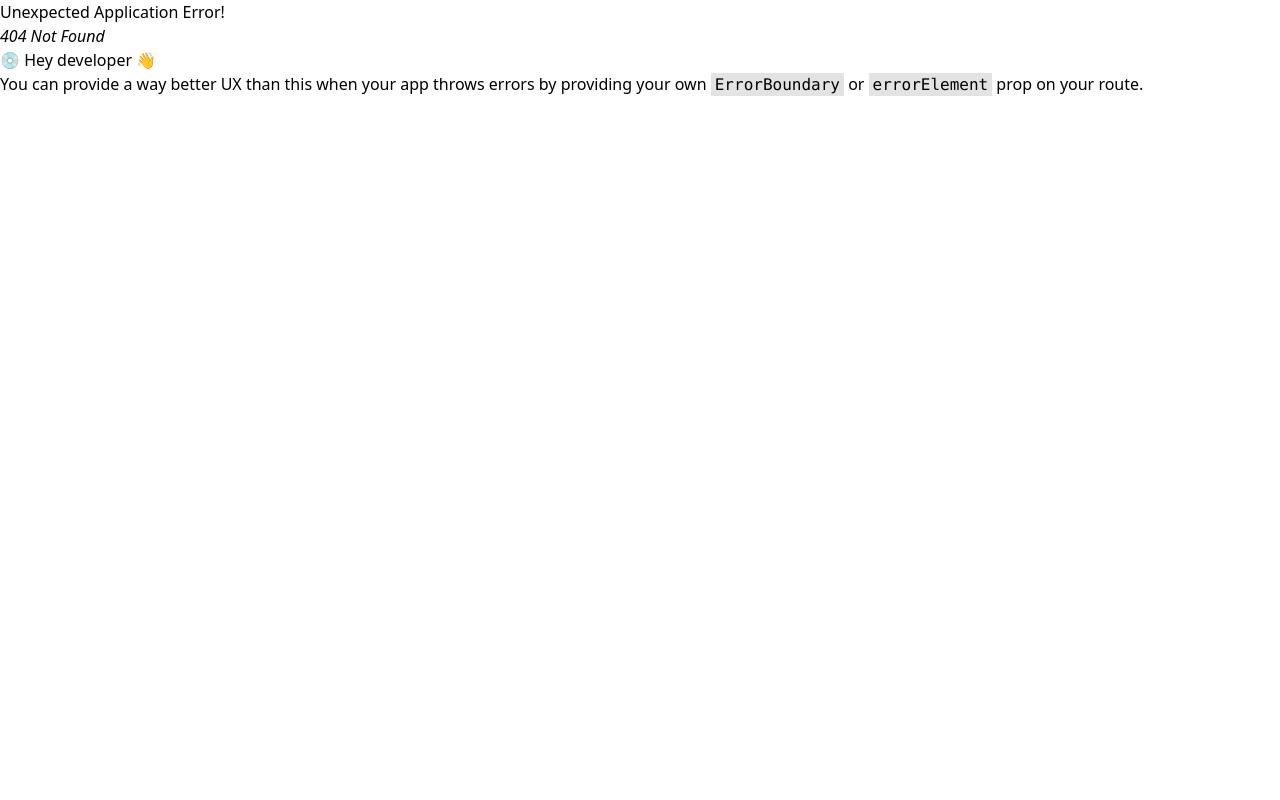
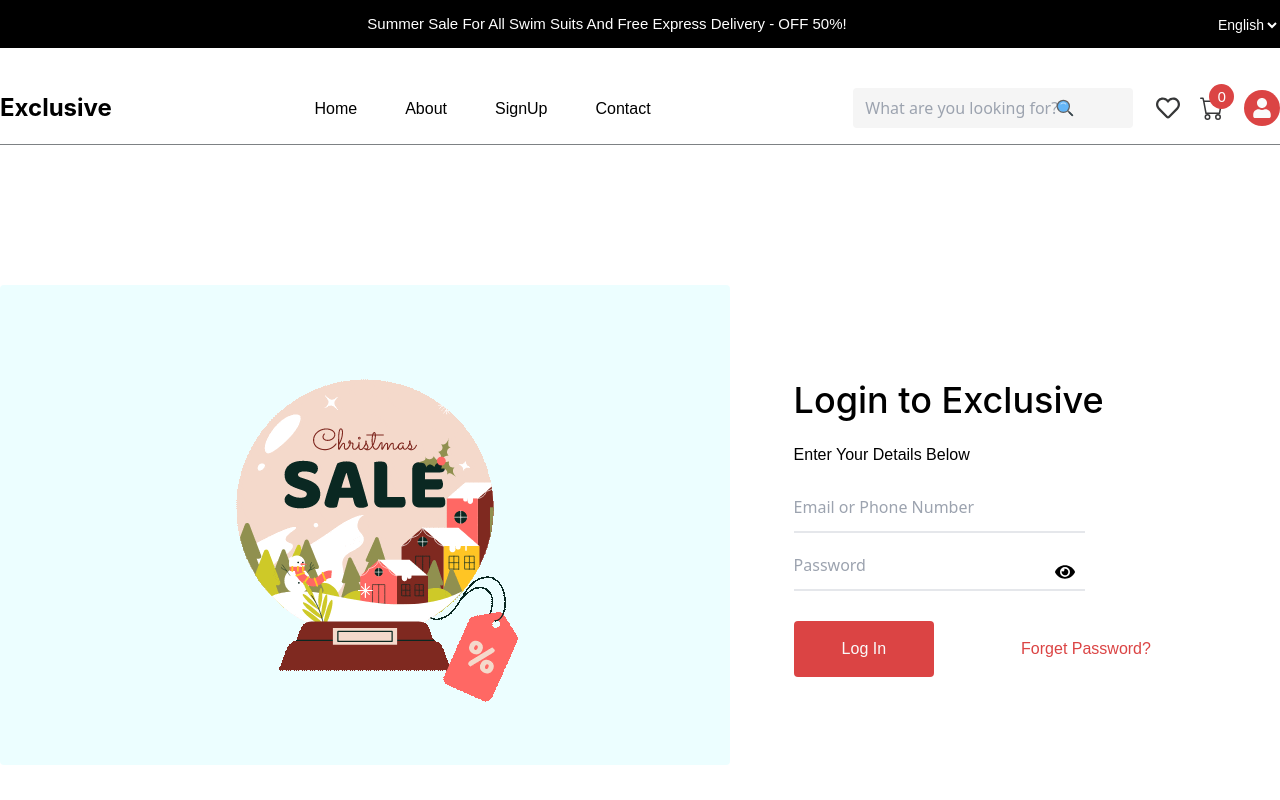
Before and after one commit to BeeJoy-1/Exclusive_E-commerce, a React (Vite) app: page /Login in a window 1280 px wide. Before the commit this address had no page. Shown: the top 800 px of the page. Built offline with nearby package versions, Linux system fonts and the light colour scheme.

Commit message:
did the login page

```diff
--- a/package.json
+++ b/package.json
@@ -11,13 +11,15 @@
   },
   "dependencies": {
     "@reduxjs/toolkit": "^2.3.0",
+    "formik": "^2.4.6",
     "react": "^18.3.1",
     "react-dom": "^18.3.1",
     "react-icons": "^5.3.0",
     "react-redux": "^9.1.2",
     "react-router-dom": "^6.28.0",
     "react-slick": "^0.30.2",
-    "slick-carousel": "^1.8.1"
+    "slick-carousel": "^1.8.1",
+    "yup": "^1.6.1"
   },
   "devDependencies": {
     "@eslint/js": "^9.13.0",
--- a/src/App.jsx
+++ b/src/App.jsx
@@ -9,6 +9,7 @@ import Home from "./pages/Home/Home";
 import RootLayout from "./components/RootLayout/RootLayout";
 import ProductPage from "./pages/ProductPage/ProductPage";
 import ProductDetail from "./pages/ProductDetail/ProductDetail";
+import Login from "./pages/Auth/Login/Login";
 
 const router = createBrowserRouter(
   createRoutesFromElements(
@@ -19,6 +20,7 @@ const router = createBrowserRouter(
         <Route path="/About" element={<ProductPage />}></Route>
         <Route path="/ProductDetail/:id" element={<ProductDetail />}></Route>
         <Route path="/ProductDetail" element={<ProductPage />}></Route>
+        <Route path="/Login" element={<Login />}></Route>
       </Route>
     </Route>
   )
--- /dev/null
+++ b/src/Validation/Schema/LoginSchema.jsx
@@ -0,0 +1,21 @@
+import React from "react";
+import * as Yup from "yup";
+let mailFormat = /^[a-zA-Z0-9_.+-]+@[a-zA-Z0-9-]+.[a-zA-Z0-9-.]+$/;
+let passwordFormat =
+  /^.*(?=.{8,})((?=.*[!@#$%^&*()\-_=+{};:,<.>]){1})(?=.*\d)((?=.*[a-z]){1})((?=.*[A-Z]){1}).*$/;
+// const bdPhoneNumberRegex = /^(?:\+?88)?01[3-9]\d{8}$/;
+
+export const LoginSchema = Yup.object({
+  emailOrphone: Yup.string()
+    .matches(mailFormat, "Invalid email address")
+    .required("Email Missing !!"),
+
+  password: Yup.string()
+    .min(8, "password Length can be 8 chractar")
+    .max(14, "Passowrd length can over 14")
+    .matches(
+      passwordFormat,
+      "password inclues 1 spceacila character number Uppercase and lowecase"
+    )
+    .required("Password Required"),
+});
--- /dev/null
+++ b/src/pages/Auth/Login/Login.jsx
@@ -0,0 +1,98 @@
+import React, { useState } from "react";
+import LoginImg from "../../../assets/login/Login.gif";
+import { useFormik } from "formik";
+import { LoginSchema } from "../../../Validation/Schema/LoginSchema";
+import { FaEye, FaEyeSlash } from "react-icons/fa";
+
+const Login = () => {
+  const [eye, seteye] = useState(false);
+
+  const InitialValues = {
+    emailOrphone: "",
+    password: "",
+  };
+  const formik = useFormik({
+    initialValues: InitialValues,
+    validationSchema: LoginSchema,
+    onSubmit: (values) => {
+      console.log(values);
+    },
+  });
+
+  return (
+    <div className="py-[140px]">
+      <div className="container">
+        <div className="flex items-center gap-x-16">
+          <div className="w-[60%] bg-cyan-50 flex items-center justify-center rounded">
+            <img src={LoginImg} alt="" />
+          </div>
+          <div className="w-[40%]">
+            <div className="flex flex-col gap-y-4 ">
+              <h2 className="text-[36px] font-medium font-Inter text-text_black000000">
+                Login to Exclusive
+              </h2>
+              <p className="text-[16px] font-normal font-poppins">
+                Enter Your Details Below
+              </p>
+              <form action="" onSubmit={formik.handleSubmit}>
+                <input
+                  type="text"
+                  name="emailOrphone"
+                  id="emailOrphone"
+                  placeholder="Email or Phone Number"
+                  className="border-b-2 border-b-gray-200 w-[60%] py-3"
+                  onChange={formik.handleChange}
+                  value={formik.values.emailOrphone}
+                />
+
+                {formik.touched.emailOrphone && formik.errors.emailOrphone ? (
+                  <span className=" block mt-4 text-text_reddb4444">
+                    {formik.errors.emailOrphone}
+                  </span>
+                ) : null}
+
+                <div className="relative">
+                  <input
+                    type={eye ? "text" : "password"}
+                    name="password"
+                    id="password"
+                    placeholder="Password"
+                    className="border-b-2 border-b-gray-200 w-[60%] py-3 mt-2"
+                    onChange={formik.handleChange}
+                    value={formik.values.password}
+                  />
+                  <span
+                    className="absolute right-[40%] top-1/2 -translate-x-1/2 cursor-pointer text-xl"
+                    onClick={() => seteye(!eye)}
+                  >
+                    {eye ? <FaEyeSlash /> : <FaEye />}
+                  </span>
+                </div>
+
+                {formik.touched.password && formik.errors.password ? (
+                  <span className="block mt-4 text-text_reddb4444">
+                    {formik.errors.password}
+                  </span>
+                ) : null}
+
+                <div className="flex items-center gap-x-[87px] mt-[30px]">
+                  <button
+                    className="py-4 px-[48px] bg-text_reddb4444 font-poppins font-medium text-text_whiteFAFAFA text-[16px] rounded"
+                    type="submit"
+                  >
+                    Log In
+                  </button>
+                  <span className="font-poppins font-medium text-text_reddb4444 text-[16px] cursor-pointer">
+                    Forget Password?
+                  </span>
+                </div>
+              </form>
+            </div>
+          </div>
+        </div>
+      </div>
+    </div>
+  );
+};
+
+export default Login;
```
Also changed, not shown: src/assets/login/Login.gif (added), 1 other file (tests, documents, lock files or other folders).
